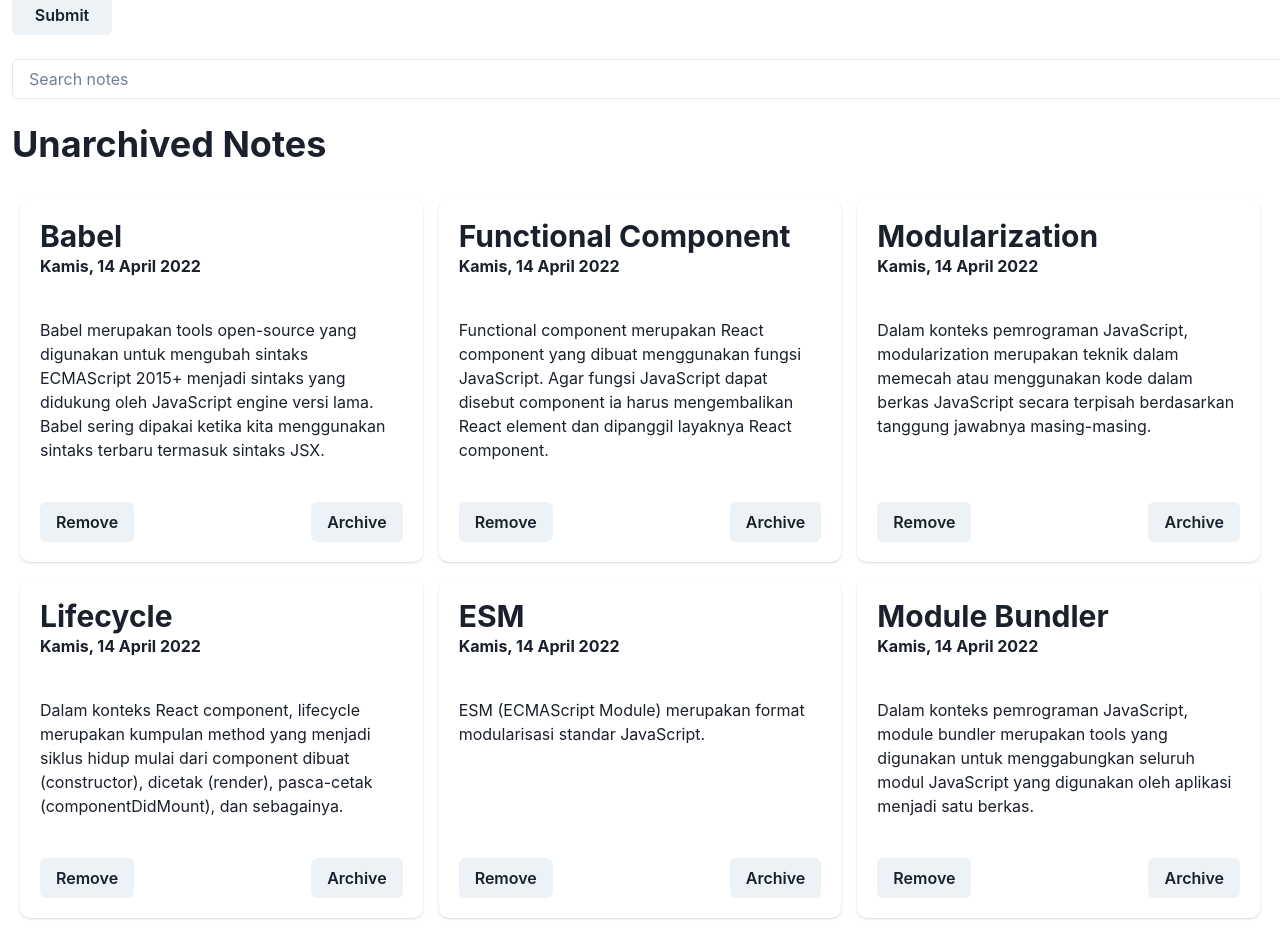
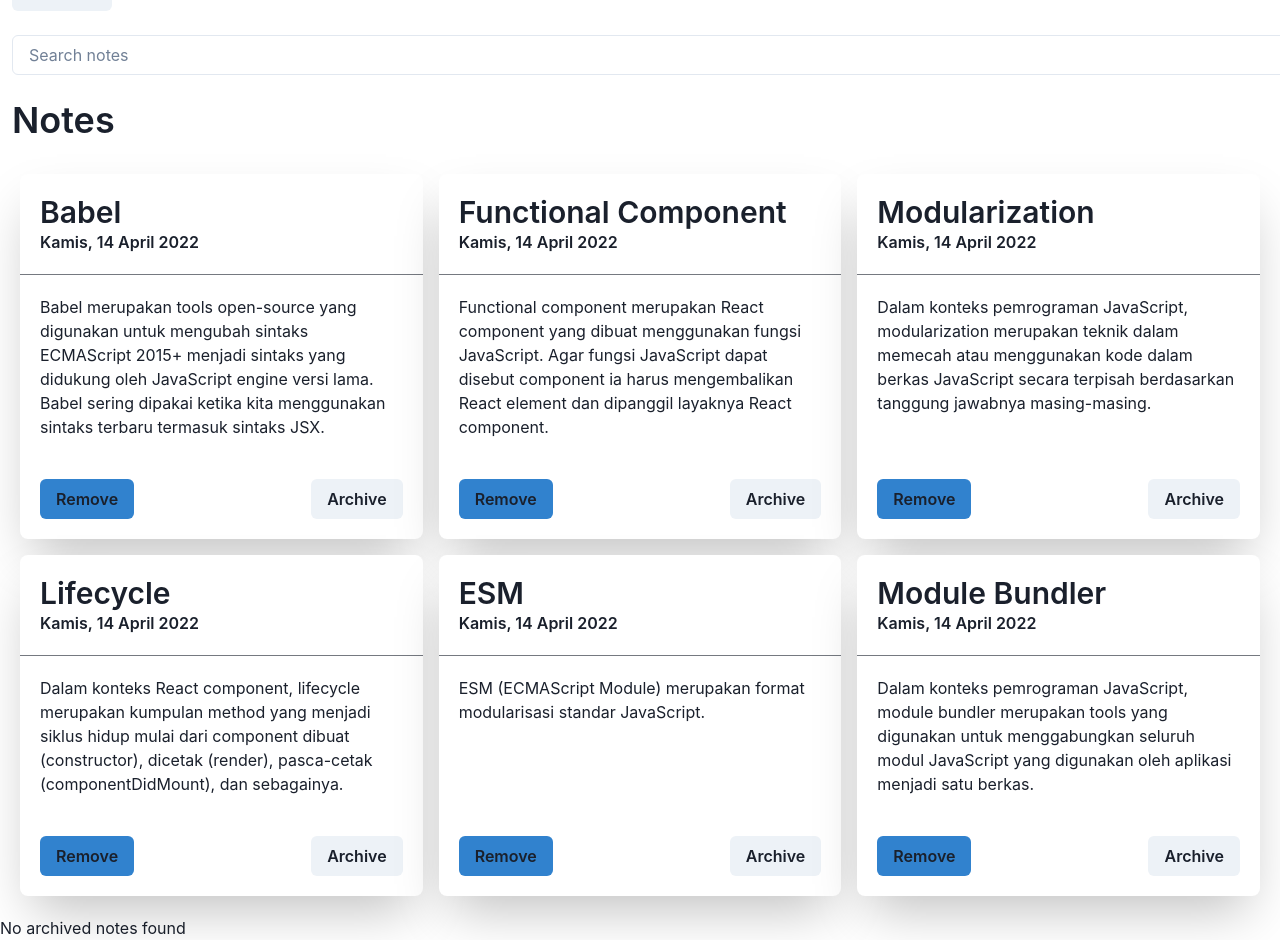
Before and after one commit to yunusmujadidi/dicoding, a React (Vite) app in the folder react-notes/: page / in a window 1280 px wide. Shown: the part 584-1524 px from the top of the page. Built offline with nearby package versions, Linux system fonts and the light colour scheme.

Commit message:
Refactor notes components and add styling

```diff
--- a/react-notes/src/components/NavBar.tsx
+++ b/react-notes/src/components/NavBar.tsx
@@ -4,7 +4,7 @@
 const NavBar = () => {
   return (
     <HStack justifyContent="space-between" padding="10px">
-      <Heading size="xl" padding="3">
+      <Heading size="xl" fontWeight="">
         simpleNotes
       </Heading>
       <ColorModeSwitch />
--- a/react-notes/src/components/NotesCard.tsx
+++ b/react-notes/src/components/NotesCard.tsx
@@ -6,6 +6,7 @@
   CardHeader,
   Heading,
   Text,
+  Divider,
 } from "@chakra-ui/react";
 
 import { Note } from "../utils";
@@ -26,16 +27,23 @@
   }).format(new Date(data.createdAt));
 
   return (
-    <Card borderRadius={10} width="1000">
+    <Card borderRadius={10} width="1000" shadow="2xl" rounded="lg">
       <CardHeader>
-        <Heading size="lg"> {data.title}</Heading>
-        <Heading size="s">{formattedDate}</Heading>
+        <Heading fontWeight="semibold" size="lg">
+          {data.title}
+        </Heading>
+        <Heading fontWeight="semibold" size="s">
+          {formattedDate}
+        </Heading>
       </CardHeader>
+      <Divider />
       <CardBody>
         <Text>{data.body}</Text>
       </CardBody>
       <CardFooter justifyContent="space-between">
-        <Button onClick={() => onDeleteNote(data.id)}>Remove</Button>
+        <Button bgColor="blue.500" onClick={() => onDeleteNote(data.id)}>
+          Remove
+        </Button>
         <Button onClick={() => onArchiveNote(data.id)}>
           {data.archived ? "Unarchive" : "Archive"}
         </Button>
--- a/react-notes/src/components/NotesGrid.tsx
+++ b/react-notes/src/components/NotesGrid.tsx
@@ -35,16 +35,10 @@
         onChange={(e) => setSearchKeyword(e.target.value)}
         margin={3}
       />
-      {filteredUnarchivedNotes.length === 0 && unarchivedNotes.length !== 0 && (
-        <div>No unarchived notes found</div>
-      )}
-      {filteredArchivedNotes.length === 0 && archivedNotes.length !== 0 && (
-        <div>No archived notes found</div>
-      )}
       {filteredUnarchivedNotes.length !== 0 && (
         <>
-          <Heading size="xl" margin={3}>
-            Unarchived Notes
+          <Heading fontWeight="semibold" size="xl" margin={3}>
+            Notes
           </Heading>
           <SimpleGrid
             spacing={4}
@@ -64,7 +58,7 @@
       )}
       {filteredArchivedNotes.length !== 0 && (
         <>
-          <Heading size="xl" margin={3}>
+          <Heading fontWeight="semibold" size="xl" margin={3}>
             Archived Notes
           </Heading>
           <SimpleGrid
@@ -83,8 +77,19 @@
           </SimpleGrid>
         </>
       )}
-      {filteredUnarchivedNotes.length === 0 &&
-        filteredArchivedNotes.length === 0 && <div>No notes found</div>}
+      {filteredUnarchivedNotes.length === 0 && (
+        <div>
+          {filteredArchivedNotes.length === 0 ? (
+            <div>No notes found</div>
+          ) : (
+            <div>No unarchived notes found</div>
+          )}
+        </div>
+      )}
+      {filteredUnarchivedNotes.length !== 0 &&
+        filteredArchivedNotes.length === 0 && (
+          <div>No archived notes found</div>
+        )}
     </>
   );
 };
```
Also changed, not shown: react-notes/src/components/SearchInput.tsx (added, +14 -0 lines).
